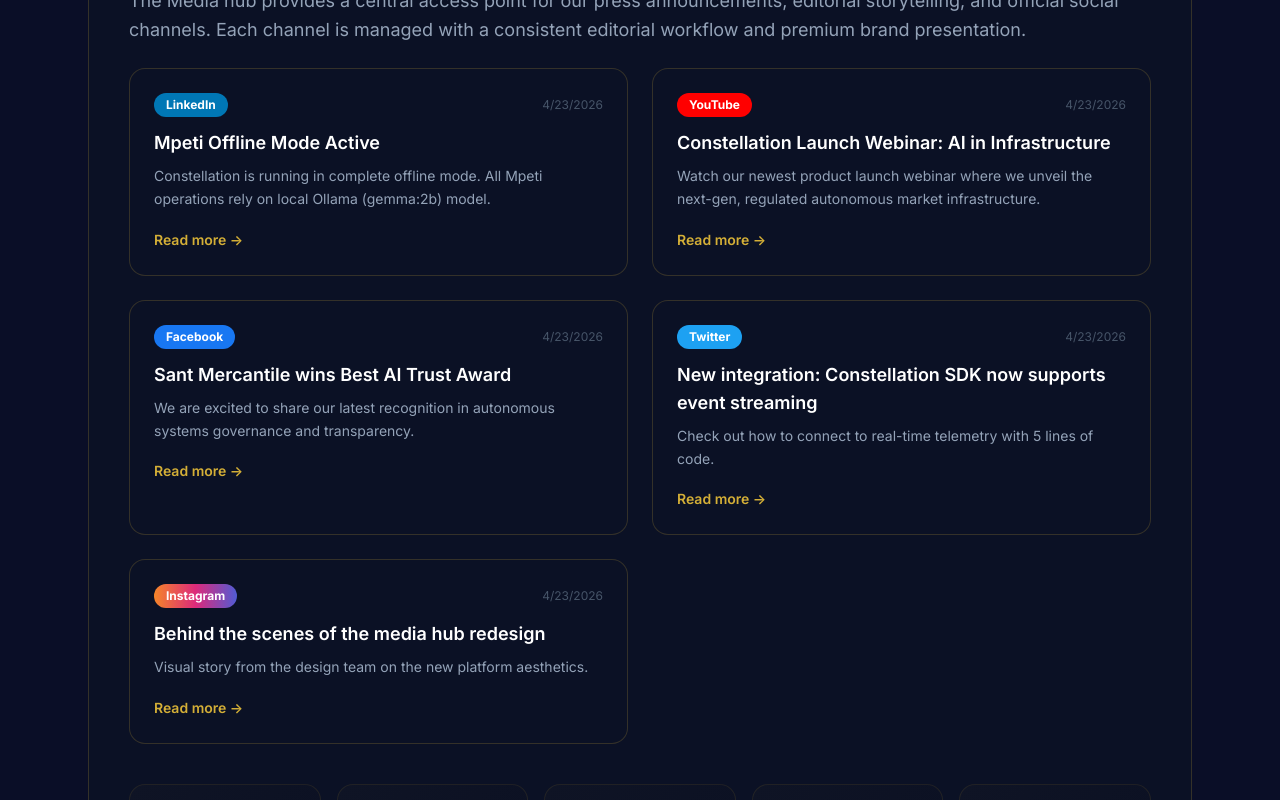
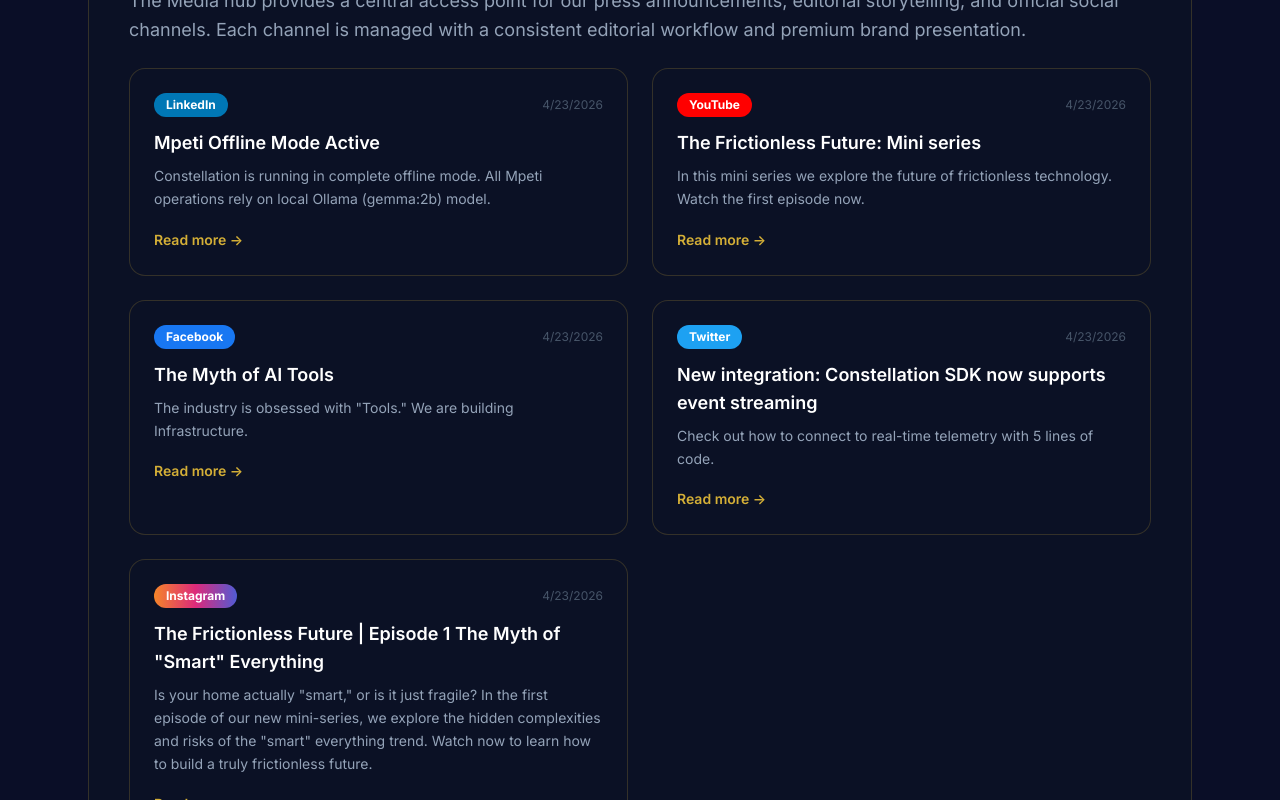
Before and after one commit to SansMercantile/Nexus, a Next.js app: page /media in a window 1280 px wide. Shown: the part 1120-1920 px from the top of the page. Built offline with nearby package versions, Linux system fonts and the light colour scheme.

Commit message:
modified:   components/layout/Footer.tsx 	modified:   pages/media/index.tsx

```diff
--- a/components/layout/Footer.tsx
+++ b/components/layout/Footer.tsx
@@ -17,7 +17,7 @@
           {/* Brand */}
           <div>
             <SansMercantileLogo />
-            <p className="text-white/80 text-sm mt-2 dark:text-white/80 light:text-gray-600 angelic:text-amber-800">Reimagine • Rebuild • Transcend</p>
+            <p className="text-white/80 text-sm mt-2 dark:text-white/80 light:text-gray-600 angelic:text-amber-800"></p>
           </div>
 
           {/* Services */}
--- a/pages/media/index.tsx
+++ b/pages/media/index.tsx
@@ -8,18 +8,18 @@
   {
     id: 'youtube-1',
     platform: 'YouTube',
-    title: 'Constellation Launch Webinar: AI in Infrastructure',
-    content: 'Watch our newest product launch webinar where we unveil the next-gen, regulated autonomous market infrastructure.',
+    title: 'The Frictionless Future: Mini series',
+    content: 'In this mini series we explore the future of frictionless technology. Watch the first episode now.',
     postedDate: new Date().toLocaleDateString(),
-    url: 'https://www.youtube.com/watch?v=placeholder',
+    url: 'https://www.youtube.com/playlist?list=PLecIy_-i6Lm8lMwM5cxijiWZOzFsQd_Qa',
   },
   {
     id: 'facebook-1',
     platform: 'Facebook',
-    title: 'Sant Mercantile wins Best AI Trust Award',
-    content: 'We are excited to share our latest recognition in autonomous systems governance and transparency.',
+    title: 'The Myth of AI Tools',
+    content: 'The industry is obsessed with "Tools." We are building Infrastructure.',
     postedDate: new Date().toLocaleDateString(),
-    url: 'https://www.facebook.com/sansmercantile/posts/placeholder',
+    url: 'https://www.facebook.com/photo/?fbid=1516072643860913&set=a.493775209424000',
   },
   {
     id: 'twitter-1',
@@ -32,10 +32,10 @@
   {
     id: 'instagram-1',
     platform: 'Instagram',
-    title: 'Behind the scenes of the media hub redesign',
-    content: 'Visual story from the design team on the new platform aesthetics.',
+    title: 'The Frictionless Future | Episode 1 The Myth of "Smart" Everything',
+    content: 'Is your home actually "smart," or is it just fragile? In the first episode of our new mini-series, we explore the hidden complexities and risks of the "smart" everything trend. Watch now to learn how to build a truly frictionless future.',
     postedDate: new Date().toLocaleDateString(),
-    url: 'https://www.instagram.com/p/placeholder',
+    url: 'https://www.instagram.com/reel/DXjQU2JE8UU/?utm_source=ig_web_copy_link&igsh=MzRlODBiNWFlZA==',
   },
 ];
 
```
